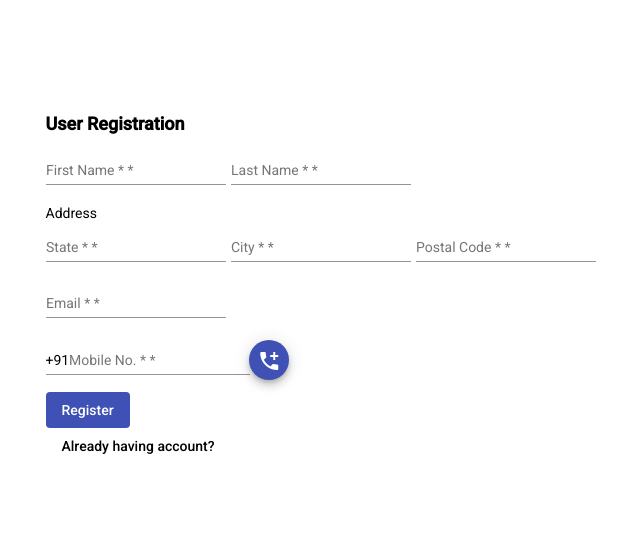
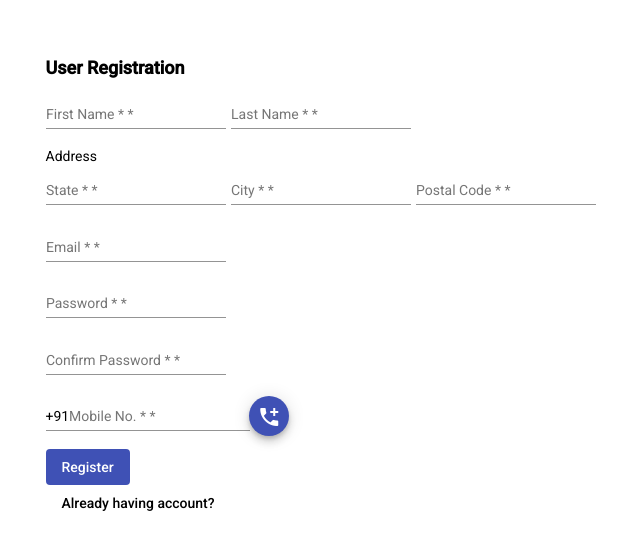
Before and after one commit to viraj02/angulardemo, an Angular app: page /register in a window 1280 px wide. Shown: the part 111-660 px from the top of the page, without its empty margins (317-957 px from the left). Built offline with nearby package versions, Linux system fonts and the light colour scheme.

Commit message:
Password field added in registration form

```diff
--- a/src/app/core/registration/registration.component.html
+++ b/src/app/core/registration/registration.component.html
@@ -58,6 +58,28 @@
         </div>
 
         <div>
+            <mat-form-field class="form-input">
+                <mat-label> Password <span>*</span> </mat-label>
+                <input matInput formControlName="password" type="password" name="password" id="password"
+                    placeholder="Enter your Email">
+                <mat-error *ngIf="f?.password?.touched && f?.password?.errors?.required">
+                    Password is required
+                </mat-error>
+            </mat-form-field>
+        </div>
+
+        <div>
+            <mat-form-field class="form-input">
+                <mat-label> Confirm Password <span>*</span> </mat-label>
+                <input matInput formControlName="cpassword" type="password" name="cpassword" id="cpassword"
+                    placeholder="Enter your Email">
+                <mat-error *ngIf="f?.cpassword?.touched && f?.cpassword?.errors?.required">
+                    Confirm Password is required
+                </mat-error>
+            </mat-form-field>
+        </div>
+
+        <div>
 
             <div formArrayName="mobileNumbers" *ngFor="let mobile of alternateMobileNo.controls; let i = index">
 
--- a/src/app/core/registration/registration.component.ts
+++ b/src/app/core/registration/registration.component.ts
@@ -34,7 +34,9 @@ export class RegistrationComponent implements OnInit {
           postal: ['', [Validators.required]]
         }),
         mobileNumbers: this.formBuilder.array([]),
-        email: ['', [Validators.required]]
+        email: ['', [Validators.required]],
+        password: ['', [Validators.required]],
+        cpassword: ['', [Validators.required]]
       }
     );
   }
```
